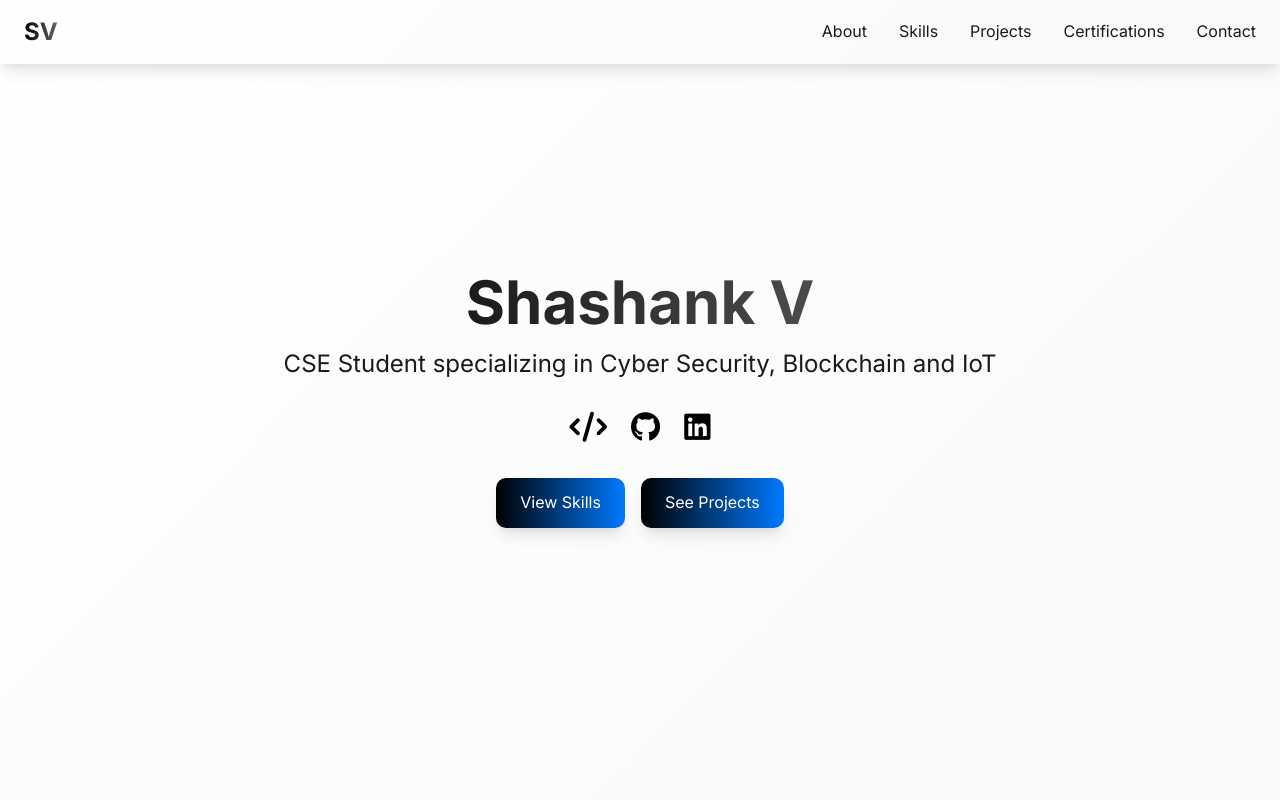
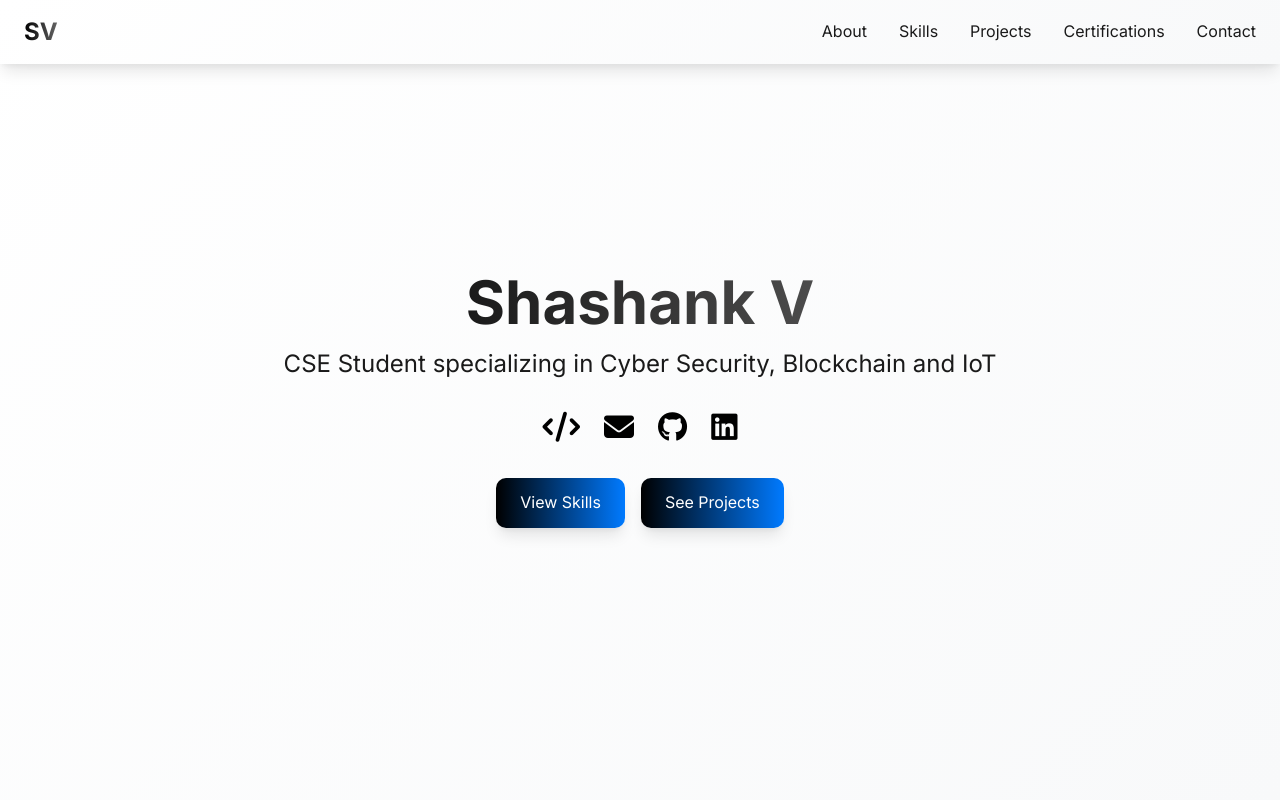
Before and after one commit to shashank5261/shashank5261.github.io, a plain HTML site: page index.html in a window 1280 px wide. Shown: the top 800 px of the page. Drawn offline with nearby package versions, Linux system fonts and the light colour scheme; animation ran at ten frames a second.

```diff
--- a/index.html
+++ b/index.html
@@ -49,6 +49,9 @@
             <div class="flex justify-center space-x-6 mb-8">
                 <a href="https://leetcode.com/u/shashankv_18/" target="_blank" class="text-blue-400 hover:text-blue-300 transition">
                     <i class="fas fa-code text-3xl leetcode-icon"></i>
+                </a>
+                <a href="mailto:shashankfaze@gmail.com" class="text-blue-400 hover:text-blue-500 transition-colors duration-300" target="_blank">
+                    <i class="fas fa-envelope text-3xl"></i>
                 </a>
                 <a href="https://github.com/shashank5261" target="_blank" class="text-blue-400 hover:text-blue-300 transition">
                     <i class="fab fa-github text-3xl"></i>
```
